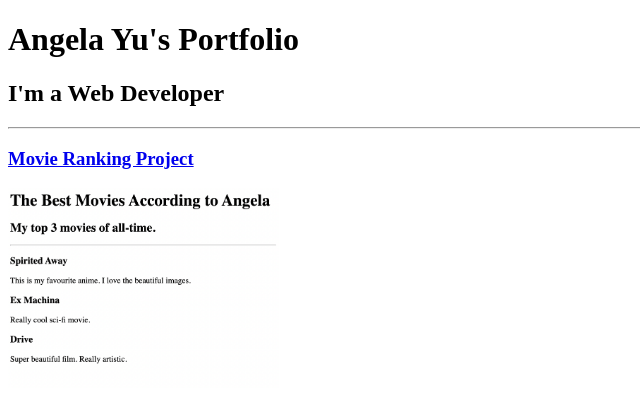
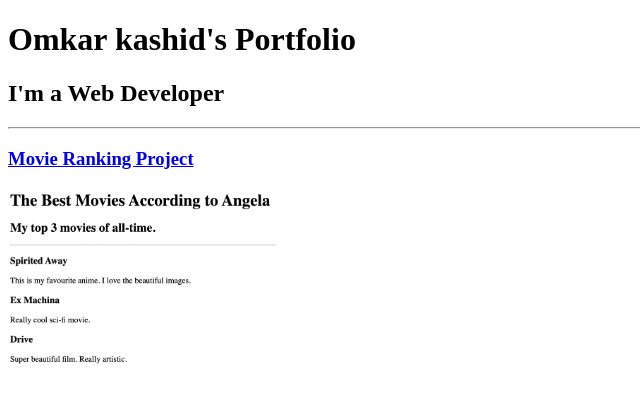
Before and after one commit to Omkar7637/html-portfolio, a plain HTML site: page index.html in a window 1280 px wide. Shown: the top 408 px of the page, without its empty margins (0-640 px from the left). Drawn offline with Linux system fonts and the light colour scheme.

Commit message:
Update index.html

```diff
--- a/index.html
+++ b/index.html
@@ -6,7 +6,7 @@
   </head>
 
   <body>
-    <h1>Angela Yu's Portfolio</h1>
+    <h1>Omkar kashid's Portfolio</h1>
     <h2>I'm a Web Developer</h2>
     <hr />
     <h3><a href="./public/movie-ranking.html">Movie Ranking Project</a></h3>
```
